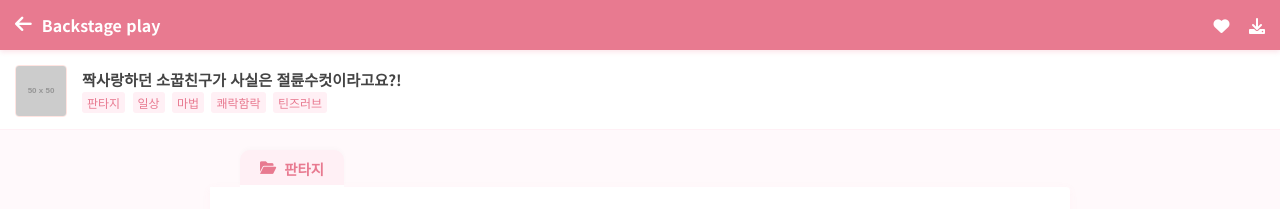
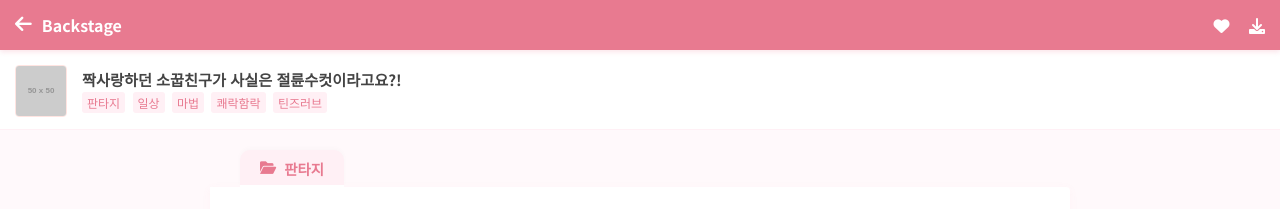
Before and after one commit to narelim/mag-ross-archive, a Jekyll site: the page built from secretposts/dmar20250004.md, in a window 1280 px wide. Shown: the top 209 px of the page. Built offline with Jekyll 4.4.1, drawn with Linux system fonts in a browser that asks for light colours.

Commit message:
play-viewer.html 업데이트

```diff
--- a/_layouts/play-viewer.html
+++ b/_layouts/play-viewer.html
@@ -331,10 +331,10 @@
         <button class="back-btn" onclick="history.back()">
             <i class="fas fa-arrow-left"></i>
         </button>
-        <div class="app-title">Backstage play</div>
+        <div class="app-title">Backstage</div>
         <div class="app-icons">
             <i class="fas fa-heart"></i>
-            <i class="fas fa-download"></i>
+            <i id="install-btn" class="fas fa-download"></i>
         </div>
     </header>
 
```
